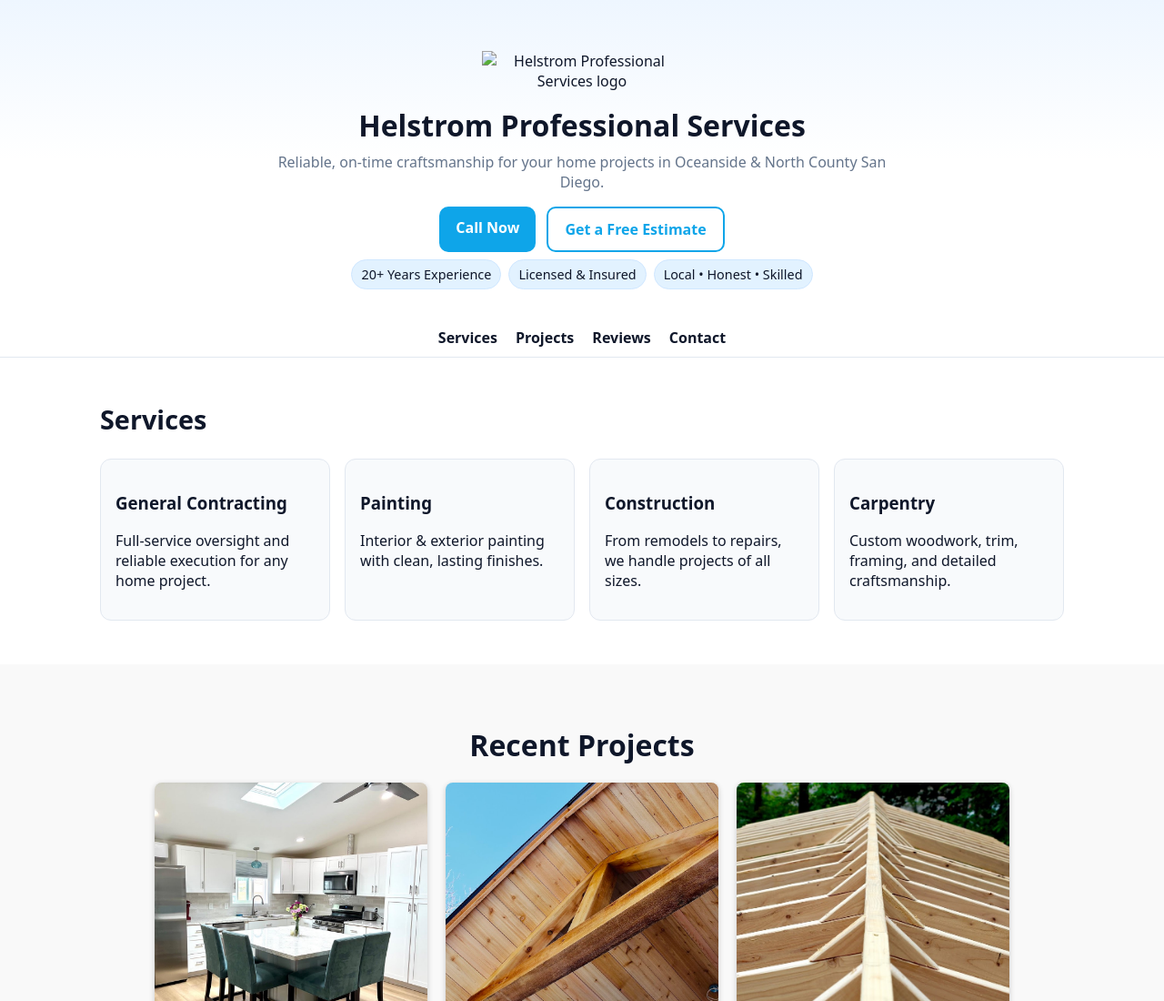
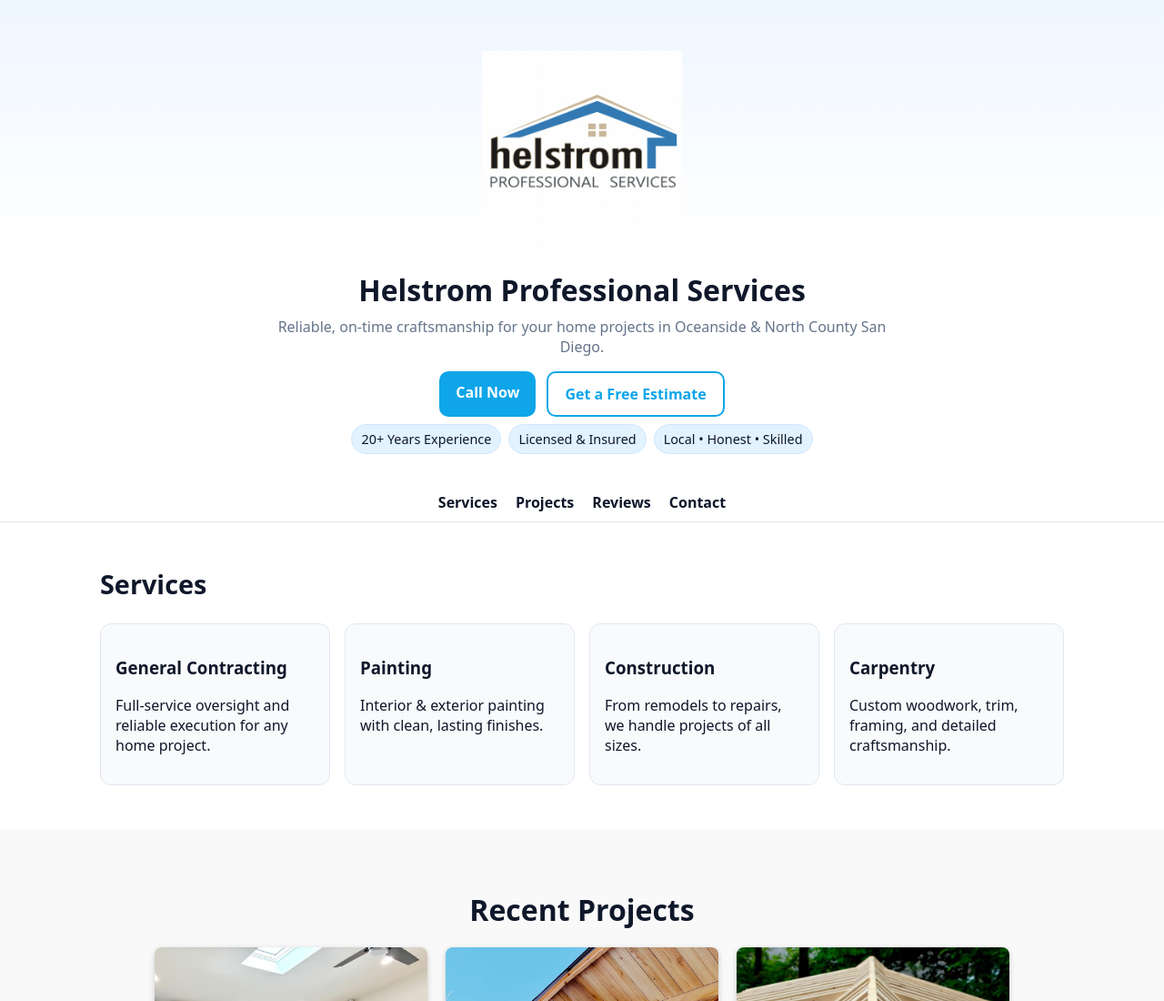
Before and after one commit to helstromhomework-tech/helstrom-site, a plain HTML site: page index.html in a window 1280 px wide. Shown: the top 1100 px of the page at 91% size. Drawn offline with Linux system fonts and the light colour scheme.

Commit message:
Update logo image source path in index.html

```diff
--- a/index.html
+++ b/index.html
@@ -41,7 +41,7 @@
 <body>
   <header class="hero">
     <div class="brand">
-      <img src="DHPS_Logo.png" alt="Helstrom Professional Services logo">
+      <img src="assets/DHPS_Logo.png" alt="Helstrom Professional Services logo">
       <h1>Helstrom Professional Services</h1>
       <p>Reliable, on-time craftsmanship for your home projects in Oceanside & North County San Diego.</p>
       <div class="cta">
```
